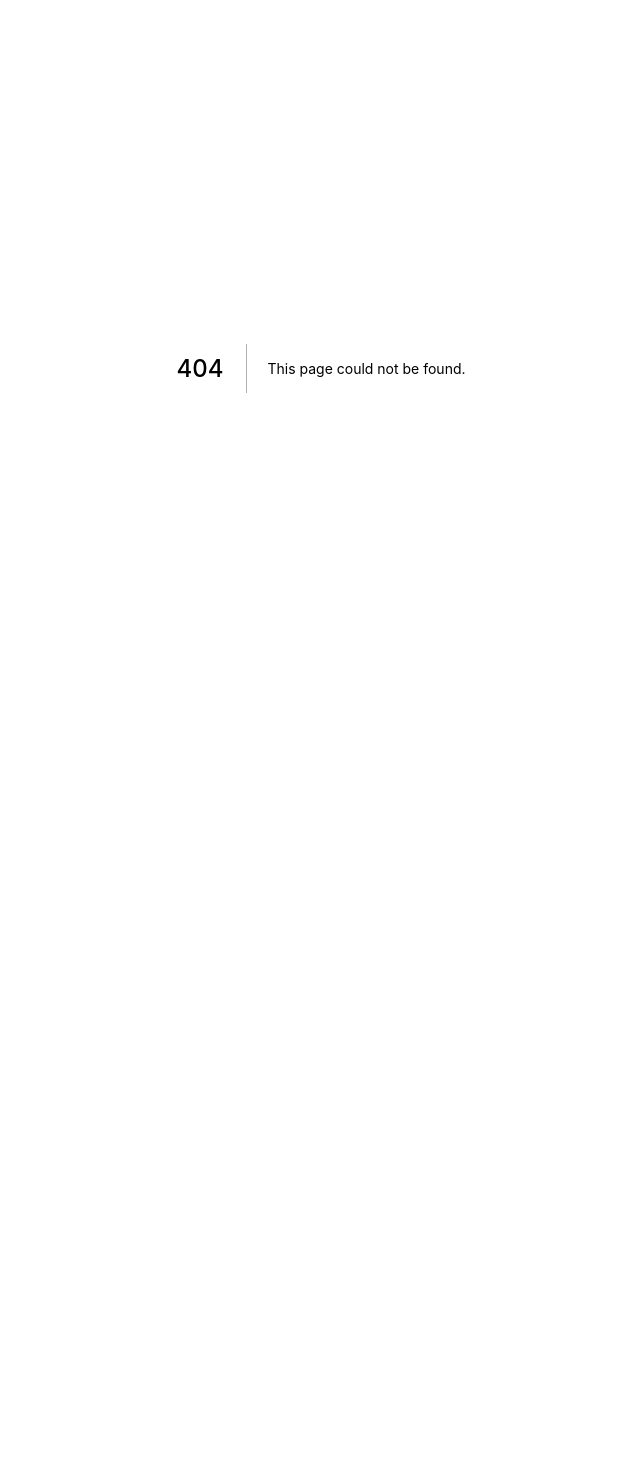
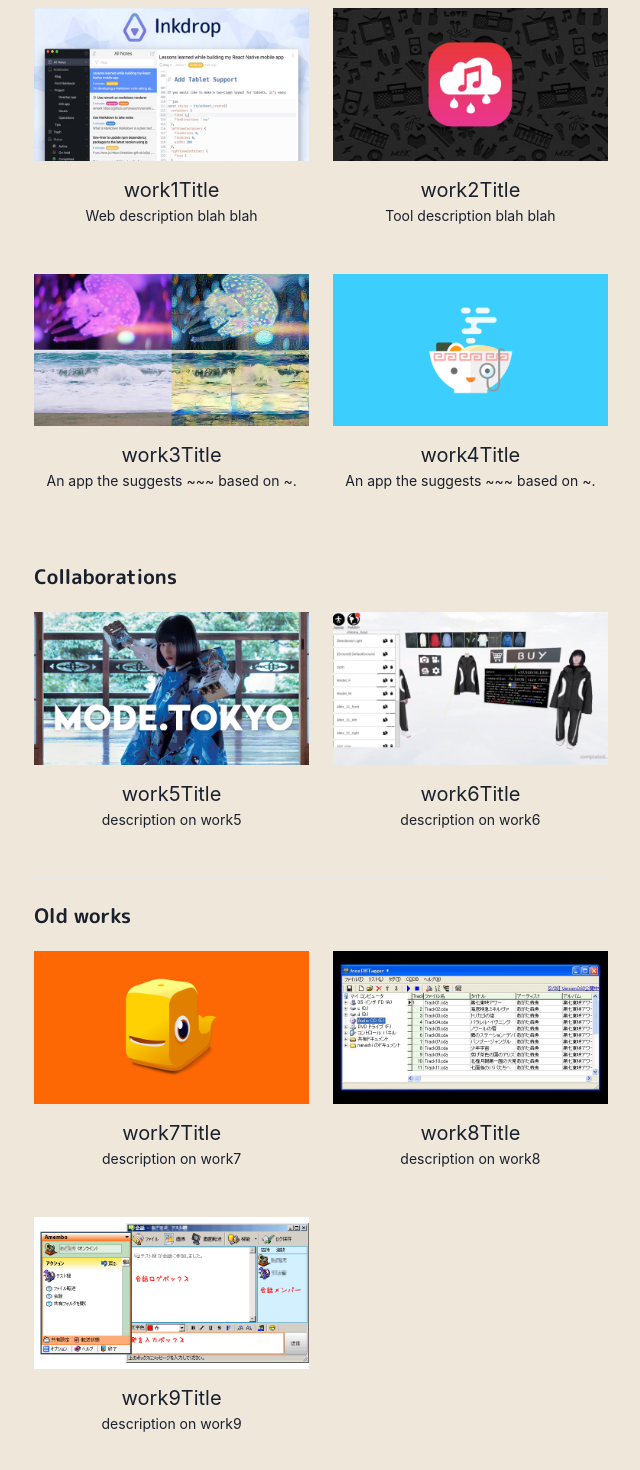
Before and after one commit to alfie1104/clone-craftzdog, a Next.js app: page /works in a window 1280 px wide. Before the commit this address had no page. Shown: the part 88-1558 px from the top of the page, without its empty margins (319-959 px from the left). Before the commit the page ends 888 px from the top, so only its background shows below. Built offline with nearby package versions, Linux system fonts and the light colour scheme.

Commit message:
feat(works.js): add works page

```diff
--- /dev/null
+++ b/components/grid-item.js
@@ -0,0 +1,53 @@
+import NextLink from 'next/link'
+import Image from 'next/image'
+import { Box, Text, LinkBox, LinkOverlay } from '@chakra-ui/react'
+import { Global } from '@emotion/react'
+
+export const GridItem = ({ children, href, title, thumbnail }) => (
+  <Box w="100%" align="center">
+    <LinkBox cursor="pointer">
+      <Image
+        src={thumbnail}
+        alt={title}
+        className="grid-item-tumbnail"
+        placeholder="blur"
+        loading="lazy"
+      />
+      <LinkOverlay href={href} target="_blank">
+        <Text mt={2}>{title}</Text>
+      </LinkOverlay>
+      <Text fontSize={14}>{children}</Text>
+    </LinkBox>
+  </Box>
+)
+
+export const WorkGridItem = ({ children, id, title, thumbnail }) => (
+  <Box w="100%" align="center">
+    <NextLink href={`/works/${id}`}>
+      <LinkBox cursor="pointer">
+        <Image
+          src={thumbnail}
+          alt={title}
+          className="grid-item-thumbnail"
+          placeholder="blur"
+        />
+        <LinkOverlay href={`/works/${id}`}>
+          <Text mt={2} fontSize={20}>
+            {title}
+          </Text>
+        </LinkOverlay>
+        <Text fontSize={14}>{children}</Text>
+      </LinkBox>
+    </NextLink>
+  </Box>
+)
+
+export const GridItemStyle = () => (
+  <Global
+    styles={`
+        .grid-item-thumbnail {
+            border-radius : 12px;
+        }
+    `}
+  />
+)
--- /dev/null
+++ b/pages/works.js
@@ -0,0 +1,129 @@
+import { Container, Heading, SimpleGrid, Divider } from '@chakra-ui/react'
+import Section from '../components/section'
+import { WorkGridItem } from '../components/grid-item'
+
+import thumbWork1 from '../public/images/works/inkdrop_eyecatch.png'
+import thumbWork2 from '../public/images/works/walknote_eyecatch.png'
+import thumbWork3 from '../public/images/works/the-four-painters_eyecatch.jpg'
+import thumbWork4 from '../public/images/works/menkiki_eyecatch.png'
+import thumbWork5 from '../public/images/works/modetokyo_eyecatch.png'
+import thumbWork6 from '../public/images/works/styly_eyecatch.png'
+import thumbWork7 from '../public/images/works/pichu2_eyecatch.png'
+import thumbWork8 from '../public/images/works/freedbtagger_eyecatch.png'
+import thumbWork9 from '../public/images/works/amembo_eyecatch.png'
+
+const Works = () => {
+  return (
+    <Container>
+      <Heading as="h3" fontSize={20} mb={4}>
+        Works
+      </Heading>
+      <SimpleGrid columns={[1, 1, 2]} gap={6}>
+        <Section>
+          <WorkGridItem
+            id="work1Title"
+            title="work1Title"
+            thumbnail={thumbWork1}
+          >
+            Web description blah blah
+          </WorkGridItem>
+        </Section>
+        <Section>
+          <WorkGridItem
+            id="work2Title"
+            title="work2Title"
+            thumbnail={thumbWork2}
+          >
+            Tool description blah blah
+          </WorkGridItem>
+        </Section>
+
+        <Section delay={0.1}>
+          <WorkGridItem
+            id="work3Title"
+            title="work3Title"
+            thumbnail={thumbWork3}
+          >
+            An app the suggests ~~~ based on ~.
+          </WorkGridItem>
+        </Section>
+        <Section delay={0.1}>
+          <WorkGridItem
+            id="work4Title"
+            title="work4Title"
+            thumbnail={thumbWork4}
+          >
+            An app the suggests ~~~ based on ~.
+          </WorkGridItem>
+        </Section>
+      </SimpleGrid>
+
+      <Section delay={0.2}>
+        <Divider my={6} />
+        <Heading as="h3" fontSize={20} mb={4}>
+          Collaborations
+        </Heading>
+      </Section>
+
+      <SimpleGrid columns={[1, 1, 2]} gap={6}>
+        <Section delay={0.3}>
+          <WorkGridItem
+            id="work5Title"
+            title="work5Title"
+            thumbnail={thumbWork5}
+          >
+            description on work5
+          </WorkGridItem>
+        </Section>
+        <Section delay={0.3}>
+          <WorkGridItem
+            id="work6Title"
+            title="work6Title"
+            thumbnail={thumbWork6}
+          >
+            description on work6
+          </WorkGridItem>
+        </Section>
+      </SimpleGrid>
+
+      <Section delay={0.4}>
+        <Divider my={6} />
+        <Heading as="h3" fontSize={20} mb={4}>
+          Old works
+        </Heading>
+      </Section>
+
+      <SimpleGrid columns={[1, 1, 2]} gap={6}>
+        <Section delay={0.5}>
+          <WorkGridItem
+            id="work7Title"
+            title="work7Title"
+            thumbnail={thumbWork7}
+          >
+            description on work7
+          </WorkGridItem>
+        </Section>
+        <Section delay={0.5}>
+          <WorkGridItem
+            id="work8Title"
+            title="work8Title"
+            thumbnail={thumbWork8}
+          >
+            description on work8
+          </WorkGridItem>
+        </Section>
+        <Section delay={0.6}>
+          <WorkGridItem
+            id="work9Title"
+            title="work9Title"
+            thumbnail={thumbWork9}
+          >
+            description on work9
+          </WorkGridItem>
+        </Section>
+      </SimpleGrid>
+    </Container>
+  )
+}
+
+export default Works
--- a/prettier.config.js
+++ b/prettier.config.js
@@ -1,11 +1,11 @@
 const options = {
-  arrowParens: "avoid",
+  arrowParens: 'avoid',
   singleQuote: true,
   bracketSpacing: true,
-  endOfLine: "lf",
+  endOfLine: 'lf',
   semi: false,
   tabWidth: 2,
-  trailingComma: "none",
+  trailingComma: 'none'
 };
 
 module.exports = options;
```
